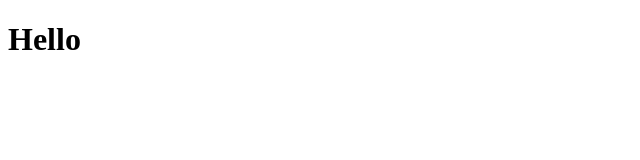
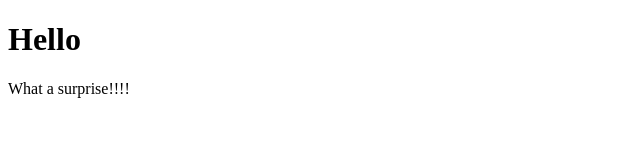
Before and after one commit to mdmehedi129/my-second-website, a plain HTML site: page index.html in a window 1280 px wide. Shown: the whole page, without its empty margins (0-640 px from the left). Drawn offline with Linux system fonts and the light colour scheme.

Commit message:
Update index.html

```diff
--- a/index.html
+++ b/index.html
@@ -8,5 +8,6 @@
   </head>
   <body>
     <h1>Hello</h1>
+    <p>What a surprise!!!!</p>
   </body>
 </html>
```
